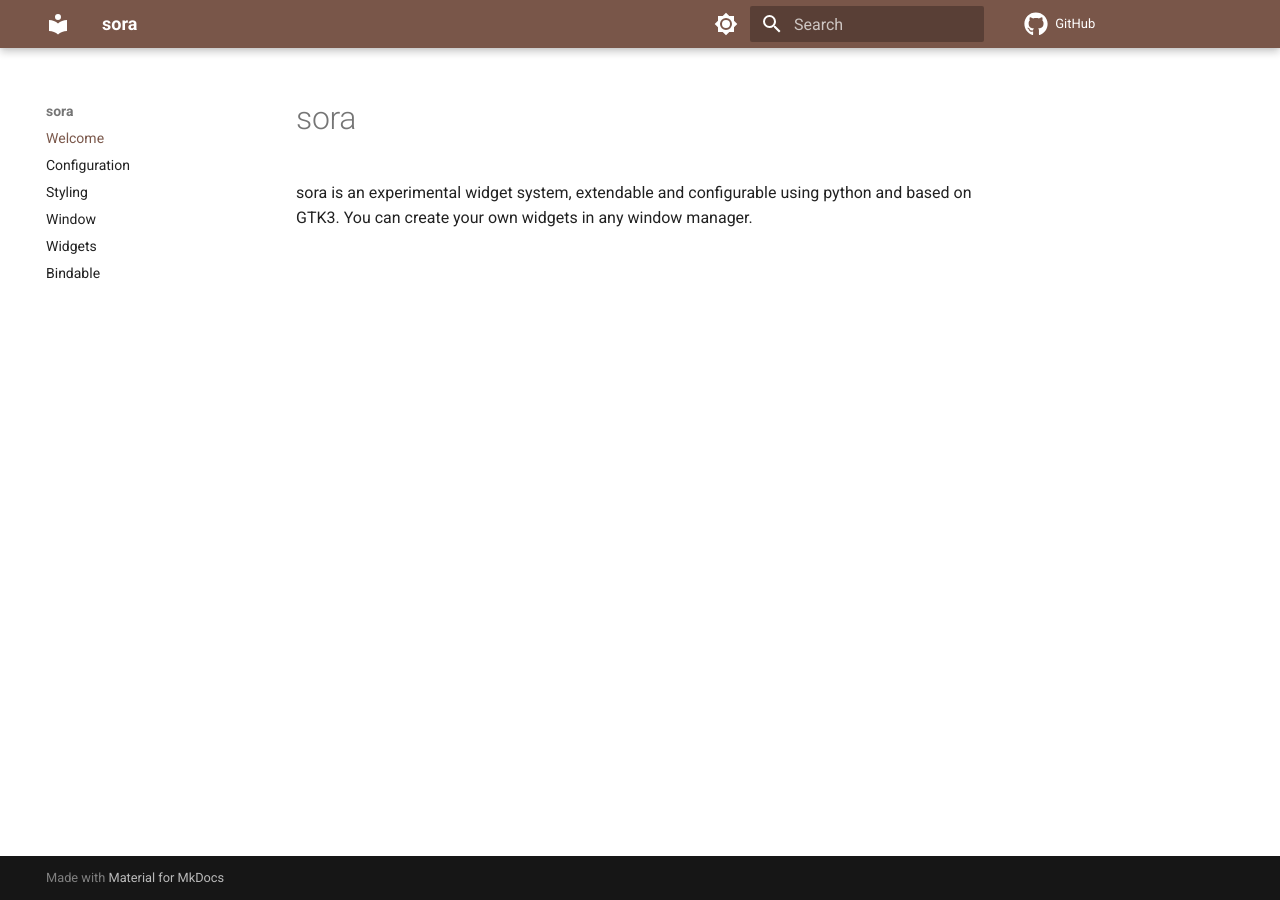
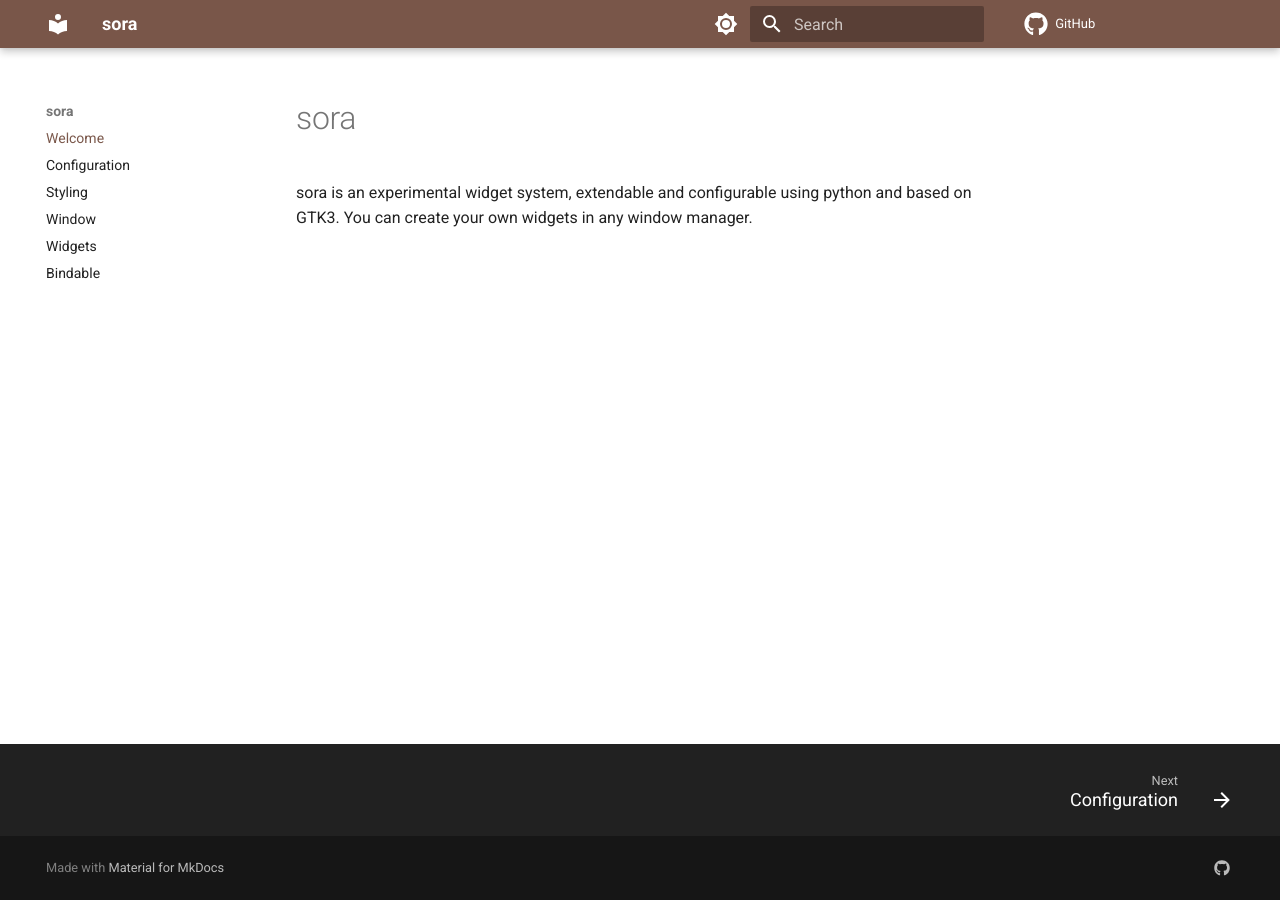
Before and after one commit to davidborzek/sora, an MkDocs documentation site: the page built from docs/index.md, in a window 1280 px wide. Built offline with MkDocs 1.6.1 and Material for MkDocs 9.7.7, drawn with Linux system fonts in a browser that asks for light colours; comment, search, counter and statistics services are not loaded.

Commit message:
docs: improve naviagtion

```diff
--- a/mkdocs.yml
+++ b/mkdocs.yml
@@ -3,6 +3,12 @@ site_description: sora Documentation
 
 theme:
   name: "material"
+
+  features:
+    - navigation.top
+    - navigation.footer
+    - content.code.copy
+
   palette:
     # Palette toggle for light mode
     - media: "(prefers-color-scheme: light)"
@@ -24,6 +30,11 @@ theme:
   icon:
     repo: fontawesome/brands/github
 
+extra:
+  social:
+    - icon: fontawesome/brands/github
+      link: https://github.com/davidborzek/sora
+
 repo_url: https://github.com/davidborzek/sora
 
 nav:
```
